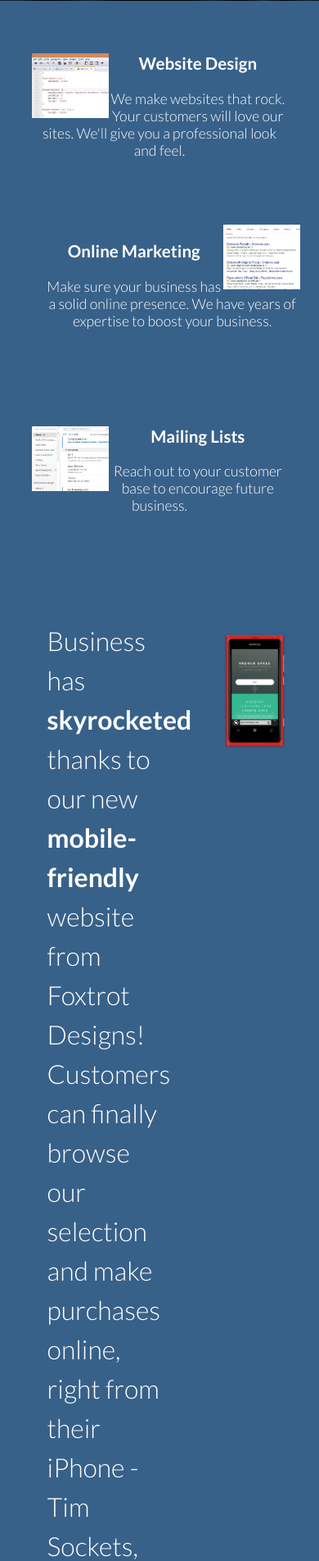
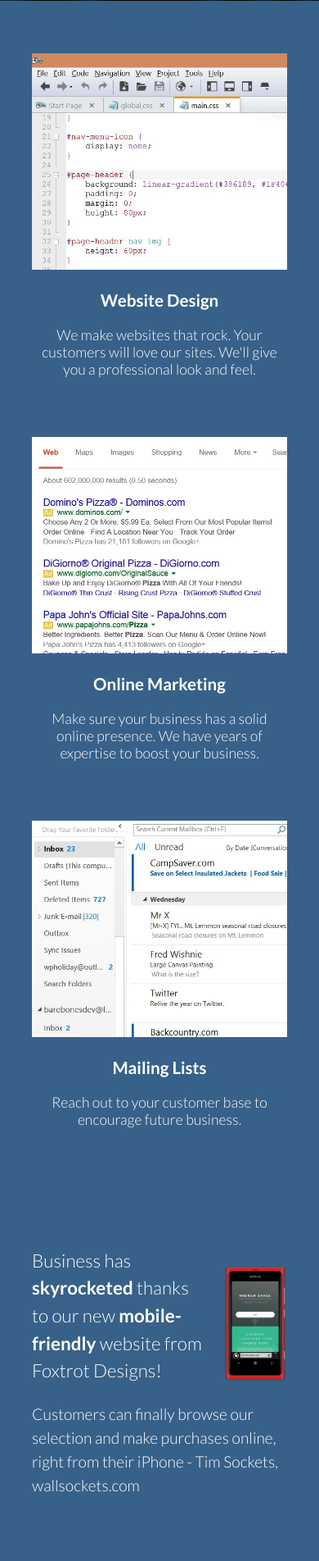
Before and after one commit to andrewbares/Foxtrot-Designs, a PHP site: page / in a window 390 px wide. Shown: the part 469-2373 px from the top of the page at 82% size. Run offline with PHP 8.4, Linux system fonts and the light colour scheme; some libraries are stand-ins or nearby versions; some web fonts are replaced.

Commit message:
Home - Lots of responsive and normal CSS changes
Set max page width, manipulated the quotes some, fixed some HTML for the
quotes

```diff
--- a/css/index.css
+++ b/css/index.css
@@ -1,5 +1,5 @@
 #slide {
-  min-height: 350px;
+  height: 350px;
   width: 100%;
   background: black url("../img/featured.png") no-repeat center;
   background-size: cover;
@@ -8,6 +8,7 @@
 #content-info {
   width: 80%;
   margin: 4rem auto;
+  max-width: 1100px;
 }
 
 .column {
@@ -36,64 +37,109 @@
   margin: auto 5%;
 }
 
-#content-info-mobile, #content-info-customers {
-  border: 1px solid transparent;
-  overflow: auto;
-  width: 100%;
-  line-height: 1.5;
+.quote {
+    /*border: 1px solid transparent;*/
+    /*overflow: auto;*/
+    width: 100%;
+    line-height: 1.5;
+    clear: both;
+    padding-top: 50px;
+    padding-bottom: 50px;
 }
 
-.quotes {
+/*.quotes {
   margin: 0 0 2em 0;
   padding: 1em;
   width: 60%;
-}
+}*/
 
-.quotes p {
+
+.quote p {
   font-size: 2rem;
 }
 
-#content-info-mobile .quotes {
-  float: left;
+.quote p:last-of-type {
+    font-size: 1.5rem;
 }
 
-#content-info-mobile img, #content-info-customers img {
+/*#content-info-mobile .quotes {
+  float: left;
+}*/
+
+.quote img {
   width: 25%;
-  margin-top: 4rem;
+  margin-top: 2.8rem;
+  margin-bottom: 24px;
 }
 
 #content-info-mobile img {
   float: right;
+  margin-left: 24px;
+  max-width: 200px;
 }
 
 #content-info-customers img {
   float: left;
+  margin-right: 24px;
 }
 
-#content-info-customers .quotes {
+/*#content-info-customers .quotes {
   float: right;
-}
+}*/
 
 /* Add responsive CSS here */
 @media screen and (max-width: 800px) {
+
+    .column-center {
+        display: block;
+        margin: 0;
+    }
 
     .column {
         width: 100%;
         float: none;
         clear: both;
         min-height: 0;
-        margin-bottom: 80px;
+        margin-bottom: 48px;
     }
 
     .column img {
-        width: 30%;
+        width: 40%;
         float: left;
+        margin-right: 24px;
+        margin-bottom: 48px;
+        min-width: 200px;
     }
 
-    .column-center img {
-        float: right;
+    .quote p {
+        font-size: 1.5rem;
+    }
+
+    .quote p:last-of-type {
+        font-size: 1.25rem;
     }
 
 }
 
+@media screen and (max-width: 520px) {
+
+    .column {
+        margin-bottom: 72px;
+    }
+
+    .column img {
+        float: none;
+        width: 100%;
+        margin-bottom: 0;
+    }
+
+    .quote p {
+        font-size: 1.4rem;
+    }
+
+    .quote p:last-of-type {
+        font-size: 1.2rem;
+    }
+}
+
 /*# sourceMappingURL=index.css.map */
--- a/index.php
+++ b/index.php
@@ -36,22 +36,21 @@
 			<p>Reach out to your customer base to encourage future business.</p>
 		</div>
 	</div>
-	<div id ="content-info-mobile">
-		<div class="quotes">
-			<p>Business has <strong>skyrocketed</strong> thanks to our new <strong>mobile-friendly</strong> website from Foxtrot Designs!<br>
+	<div id ="content-info-mobile" class="quote">
 
-			Customers can finally browse our selection and make purchases online, right from their iPhone - Tim Sockets, wallsockets.com</p>
-		</div>
 		<img src="img/quote1.png" alt="Mobile friendly site on a Windows Phone." title="Lumia 800 PSD from livven.me."/>
+		<p>Business has <strong>skyrocketed</strong> thanks to our new <strong>mobile-friendly</strong> website from Foxtrot Designs!</p>
+
+		<p>Customers can finally browse our selection and make purchases online, right from their iPhone - Tim Sockets, wallsockets.com</p>
 
 	</div>
-	<div id="content-info-customers">
-		<div class="quotes">
-			<p>Our restaurant has served <strong>more customers</strong> in the last month than it ever has in the entire year!<br>
+	<div id="content-info-customers" class="quote">
+		<img src="img/quote2.jpg" alt="People dining at restaurant. Image from http://adventurejay.com/blog/index.php?m=05&y=13 under creative commons."/>
 
-			Foxtrot Design's online marketing helped bring in an unbelievable amount of new customers - Pad Lu, tieyourthai.com</p>
-		</div>
-		<img src="img/quote2.jpg" alt="People dining at restaurant. Image from http://adventurejay.com/blog/index.php?m=05&y=13 under creative commons."/>
+		<p>Our restaurant has served <strong>more customers</strong> in the last month than it ever has in the entire year!</p>
+
+		<p>Foxtrot Design's online marketing helped bring in an unbelievable amount of new customers - Pad Lu, tieyourthai.com</p>
+
 	</div>
 </div>
 
```
